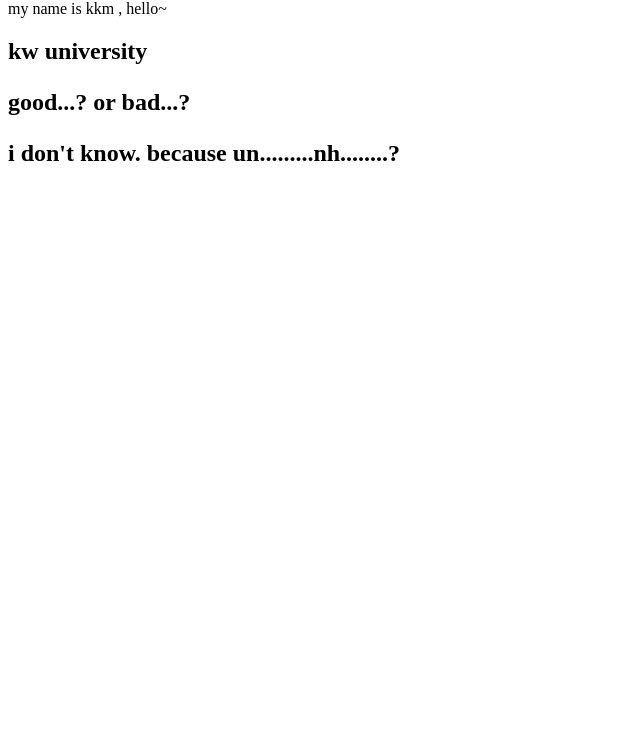
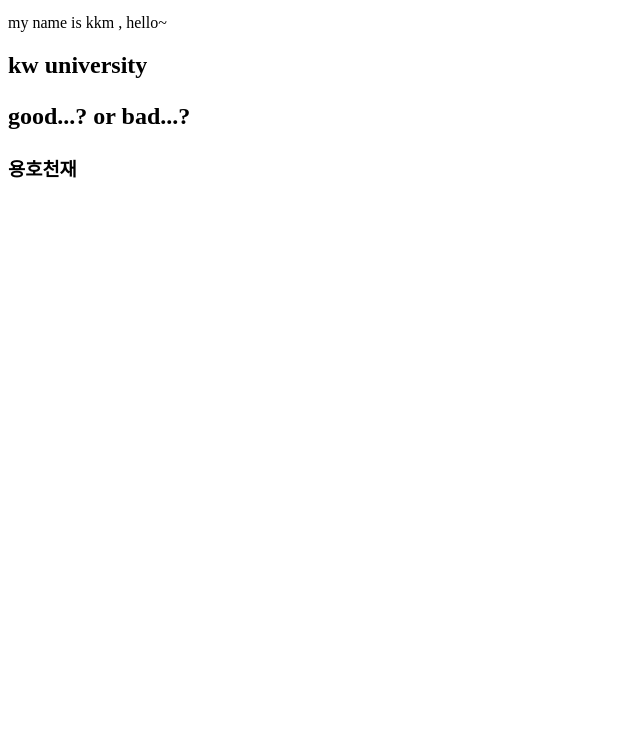
Before and after one commit to yongho77/yongho, a plain HTML site: page index.html in a window 1280 px wide. Shown: the part 66-800 px from the top of the page, without its empty margins (0-640 px from the left). Drawn offline with Linux system fonts and the light colour scheme.

Commit message:
용호천재추가

```diff
--- a/index.html
+++ b/index.html
@@ -1,7 +1,15 @@
+<!DOCTYPE html>
+<html lang="en">
+<head>
+<meta charset="UTF-8">
+<title>Git 사용법</title>
+</head>
+<body>
 <h1>my blog</h1>
 my name is kkm
 , hello~
 <h2>kw university<h2>
 <p>good...? or bad...?</p>
-i don't know.
-because un.........nh........?
+<h3>용호천재</h3>
+</body>
+</html>
```
